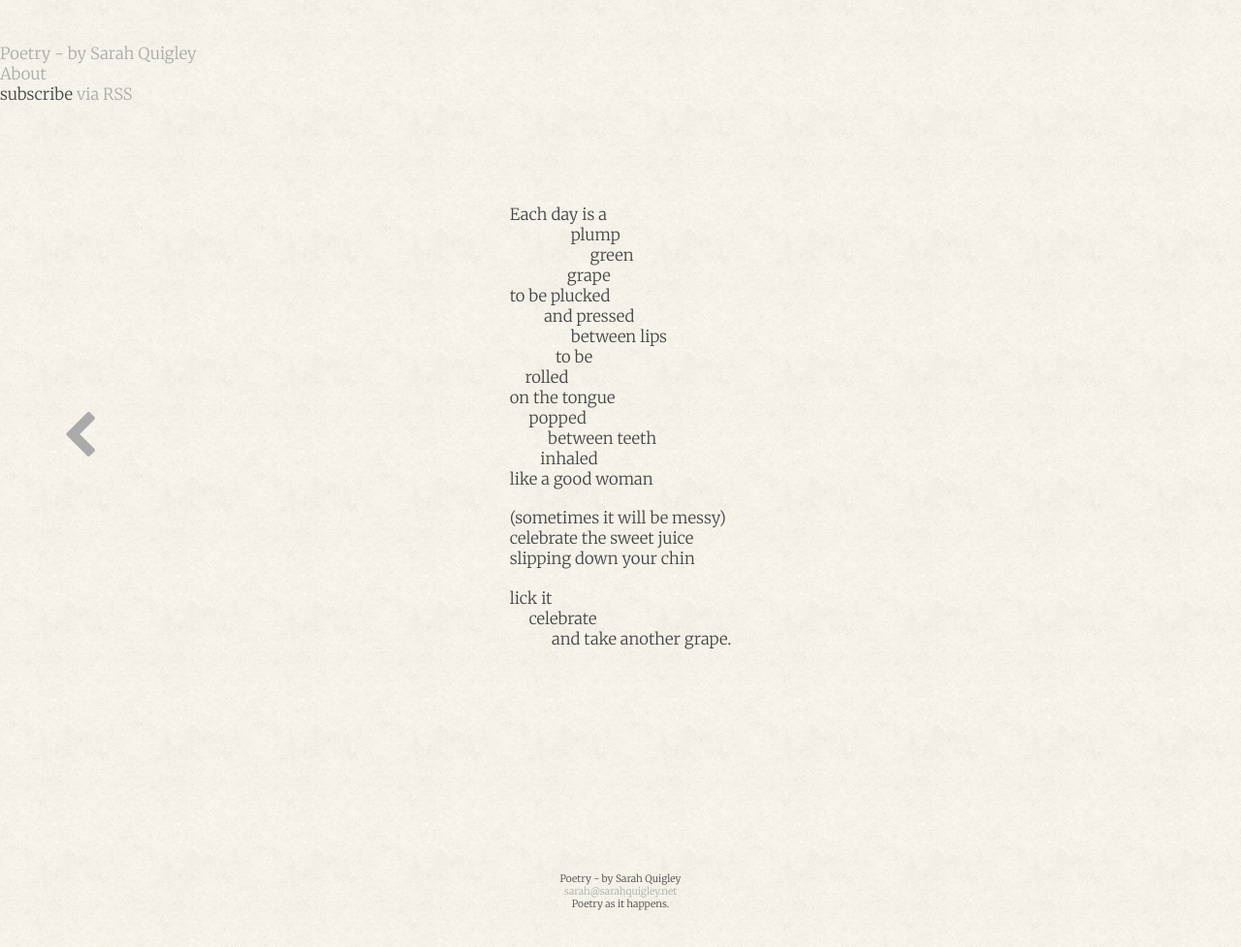
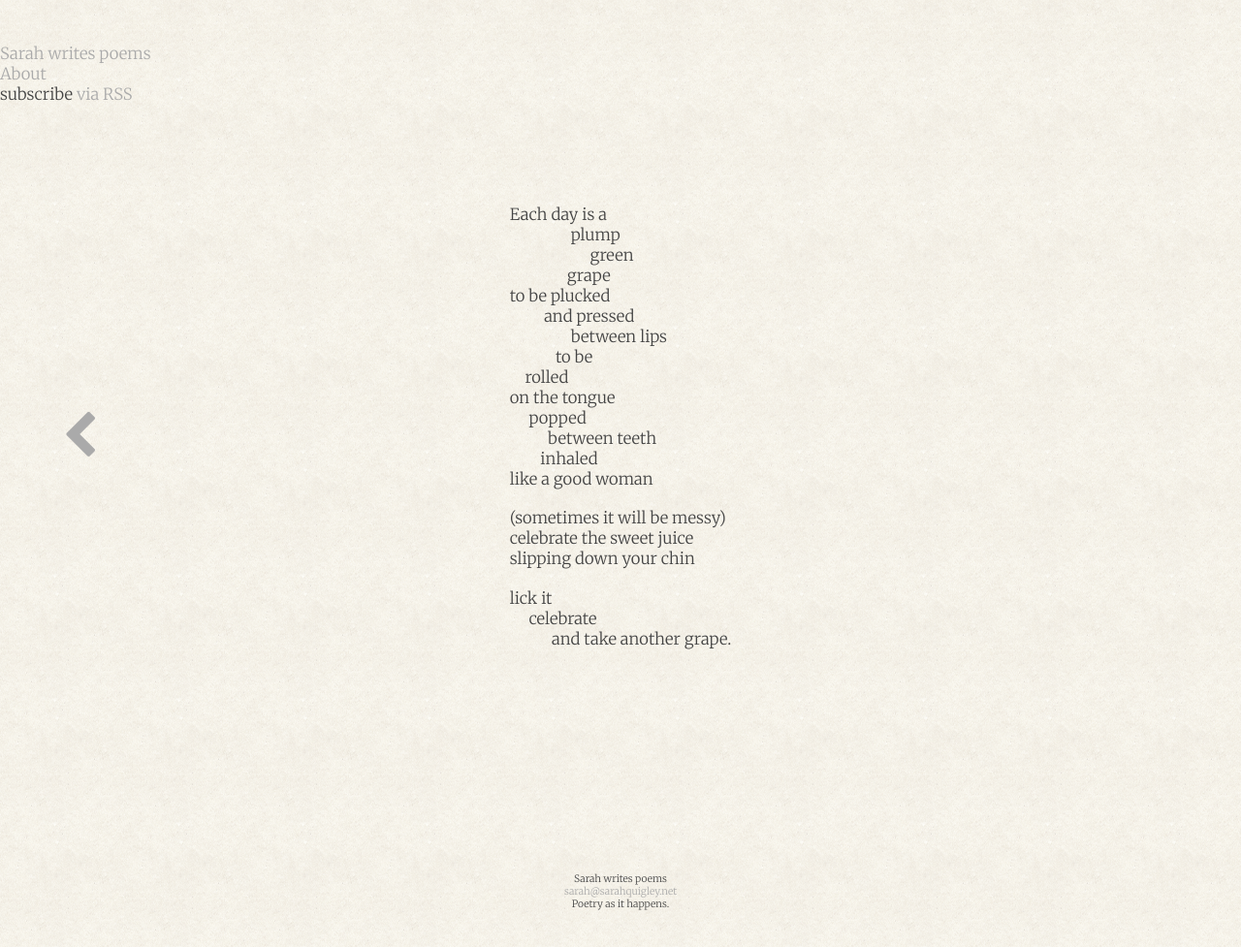
Before and after one commit to sarahquigley/poetry, a Jekyll site: the page built from index.html, in a window 1280 px wide. Shown: the whole page at 97% size. Built offline with Jekyll 4.4.1, drawn with Linux system fonts in a browser that asks for light colours; nearby versions of some CDN libraries.

Commit message:
Adjust config variables.

```diff
--- a/_config.yml
+++ b/_config.yml
@@ -1,7 +1,13 @@
 # Site settings
-title: Poetry - by Sarah Quigley
+title: Sarah writes poems
+description: "Poetry as it happens."
+
+author:
+    name: Sarah Quigley
+    first_name: Sarah
+    surname: Quigley
 email: sarah@sarahquigley.net
-description: "Poetry as it happens."
+
 baseurl: ""
 url: "http://yourdomain.com"
 
```
